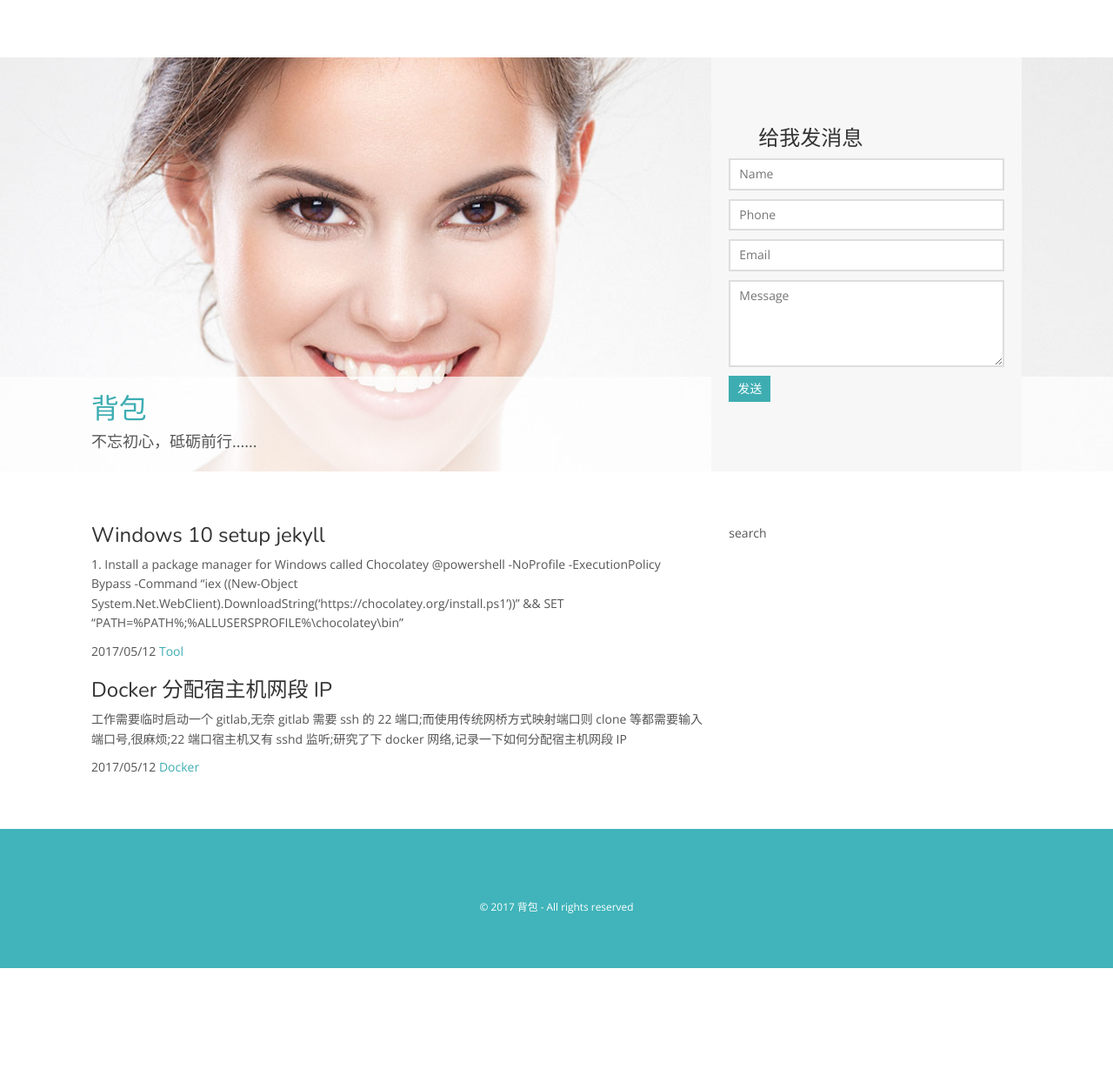
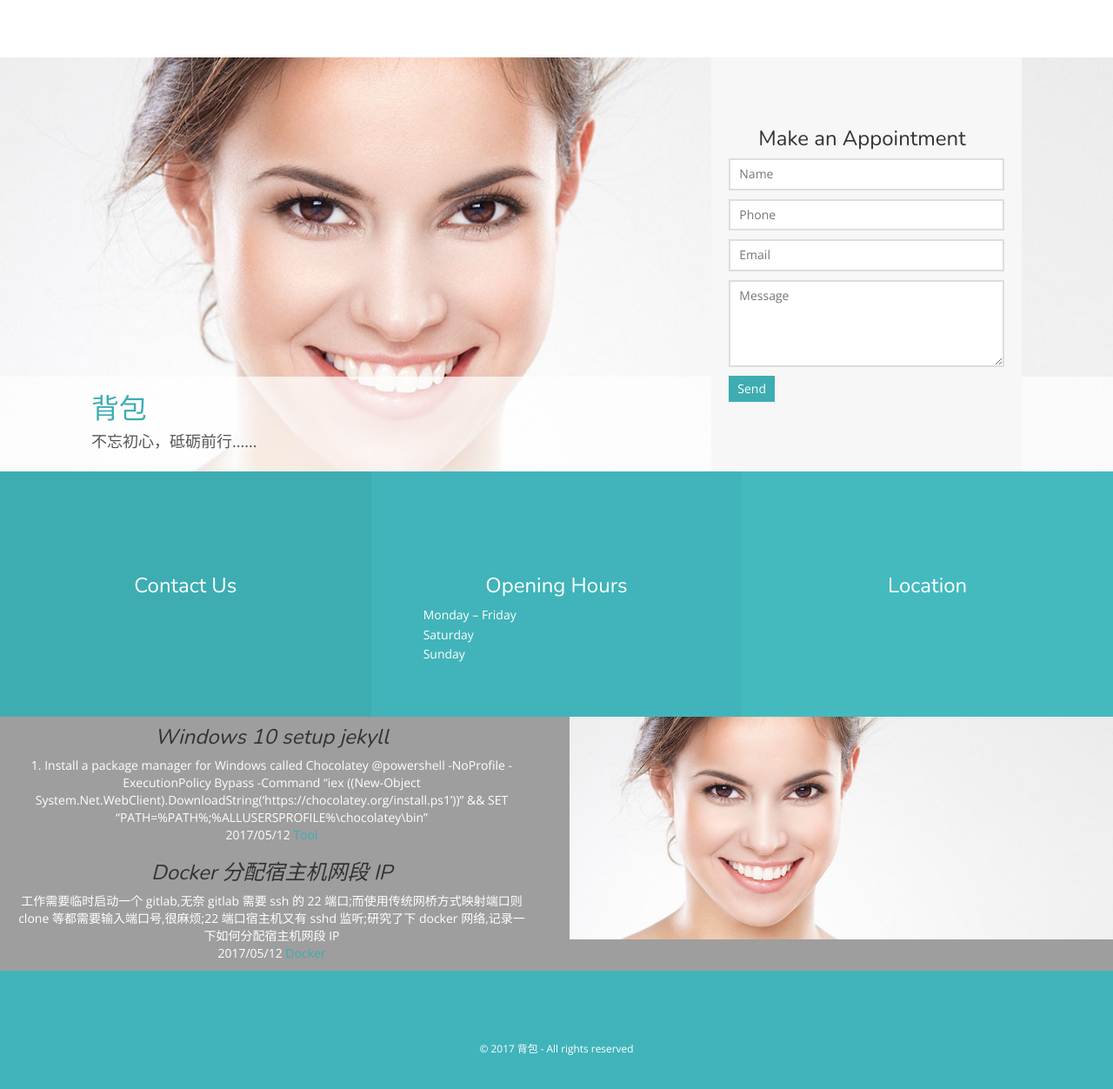
Before and after one commit to cqmh/blog, a Jekyll site: the page built from index.html, in a window 1280 px wide and 1379 px high, cut to the strip 104-1356 px from the top of the window. Shown: the whole strip at 87% size. Built offline with Jekyll 4.4.1, drawn with Linux system fonts in a browser that asks for light colours; nearby versions of some CDN libraries; the list of posts is cut into pages by our own code.

```diff
--- a/_config.yml
+++ b/_config.yml
@@ -73,24 +73,24 @@
     label: 首页
 
   -
-    href: /categories/
+    href: /categories
     label: 分类
 
   -
-    href: /wiki/
+    href: /wiki
     label: 维基
 
 
   -
-    href: /open-source/
+    href: /open-source
     label: 开源
 
   -
-    href: /links/
-    label: 链接
+    href: /blog
+    label: 博客
 
   -
-    href: /about/
+    href: /about
     label: 关于
 
 # ---------------- #
--- a/_scss/components/_three-shade-columns.scss
+++ b/_scss/components/_three-shade-columns.scss
@@ -1,10 +1,6 @@
 /* 3 SHADE COLUMNS
 -------------------------------------------------*/
 .three-shade-col {
-    @extend %space;
-    .media {
-        margin-bottom: $space;
-    }
     @extend %clearfix;
     #@extend %align-center;
     display: block;
--- a/index.html
+++ b/index.html
@@ -16,8 +16,8 @@
     <div class="container-fluid">
 
         <div class="col-sm-6 col-sm-offset-6 col-md-4 col-md-offset-8 form">
-            <h3><svg class="icon icon-envelope-o"><use xlink:href="#icon-envelope-o"></use></svg>给我发消息</h3>
-            <form action="" method="post">
+            <h3><svg class="icon icon-envelope-o"><use xlink:href="#icon-envelope-o"></use></svg>Make an Appointment</h3>
+            <form action="https://getsimpleform.com/messages?form_api_token={{ site.api_token }}" method="post">
                 <div class="form-field">
                     <input name="name" type="text" placeholder="Name" required>
                 </div>
@@ -30,7 +30,7 @@
                 <div class="form-field">
                     <textarea name="comments" placeholder="Message" required></textarea>
                 </div>
-                <input type="submit" class="btn btn-default" value="发送">
+                <input type="submit" class="btn btn-default" value="Send">
             </form>
         </div>
 
@@ -39,25 +39,65 @@
 <!-- End Hero -->
 
 <!-- Start 3 columns -->
-<div id="about" class="about">
-    <div class="container-fluid">
+<div class="three-shade-col">
+    <div class="col-sm-4">
+        <svg class="icon icon-envelope-o"><use xlink:href="#icon-envelope-o"></use></svg>
+        <h3>Contact Us</h3>
+        <ul>
+            {% if site.contact.phone %}<li><strong>Phone:</strong> {{ site.contact.phone }}</li>{% endif %}
+            {% if site.contact.emergency %}<li><strong>Emergency:</strong> {{ site.contact.emergency }}</li>{% endif %}
+            {% if site.contact.email %}<li><strong>Email:</strong> {{ site.contact.email }}</li>{% endif %}
+        </ul>
+    </div>
+    <div class="col-sm-4">
+        <svg class="icon icon-clock-o"><use xlink:href="#icon-clock-o"></use></svg>
+        <h3>Opening Hours</h3>
+        <table>
+            <tbody>
+                <tr>
+                    <td>Monday – Friday</td>
+                    <td>{{ site.monday_friday }}</td>
+                </tr>
+                <tr>
+                    <td>Saturday</td>
+                    <td>{{ site.saturday }}</td>
+                </tr>
+                <tr>
+                    <td>Sunday</td>
+                    <td>{{ site.sunday }}</td>
+                </tr>
+            </tbody>
+        </table>
+    </div>
+    <div class="col-sm-4">
+        <svg class="icon icon-map-marker"><use xlink:href="#icon-map-marker"></use></svg>
+        <h3>Location</h3>
+            <p>
+                {{ site.contact.address }}
+            </p>
+    </div>
+</div>
+<!-- End 3 columns -->
+
+<!-- Start Testimonials -->
+<div id="testimonials" class="testimonials parallax" style="background-image: url('{{ site.baseurl }}/img/{{ site.testimonials.testimonials_img }}');">
     <div class="row">
-        <div class="col-sm-8">
+        <div class="col-sm-6">
             {% for post in paginator.posts %}
+			    <blockquote>
 				    <h3>{{ post.title }}</h3>
-		<p>{{ post.excerpt | strip_html | strip }}</p>
-		<p>
-		    {{ post.date | date: "%Y/%m/%d" }}
+					<small>{{ post.excerpt | strip_html | strip }}</small>
+					<small>{{ post.date | date: "%Y/%m/%d" }}
 					{% for cat in post.categories %}
 					<a>{{ cat }}</a>
 					{% endfor %}
-		</p>
+					</small>
+				</blockquote>
 			{% endfor %}
 	    </div>
-        <div class="col-sm-4">
-	    <p>search</p>
+        <div class="col-sm-6">
+	        <img src="img/hero.jpg" alt="...">
 	    </div>
 	</div>
 </div>
-</div>
-<!-- End 3 columns -->
+<!-- End Testimonials -->
```
Also changed, not shown: favicon.ico. Lines whose indentation alone changed are shown as unchanged.
